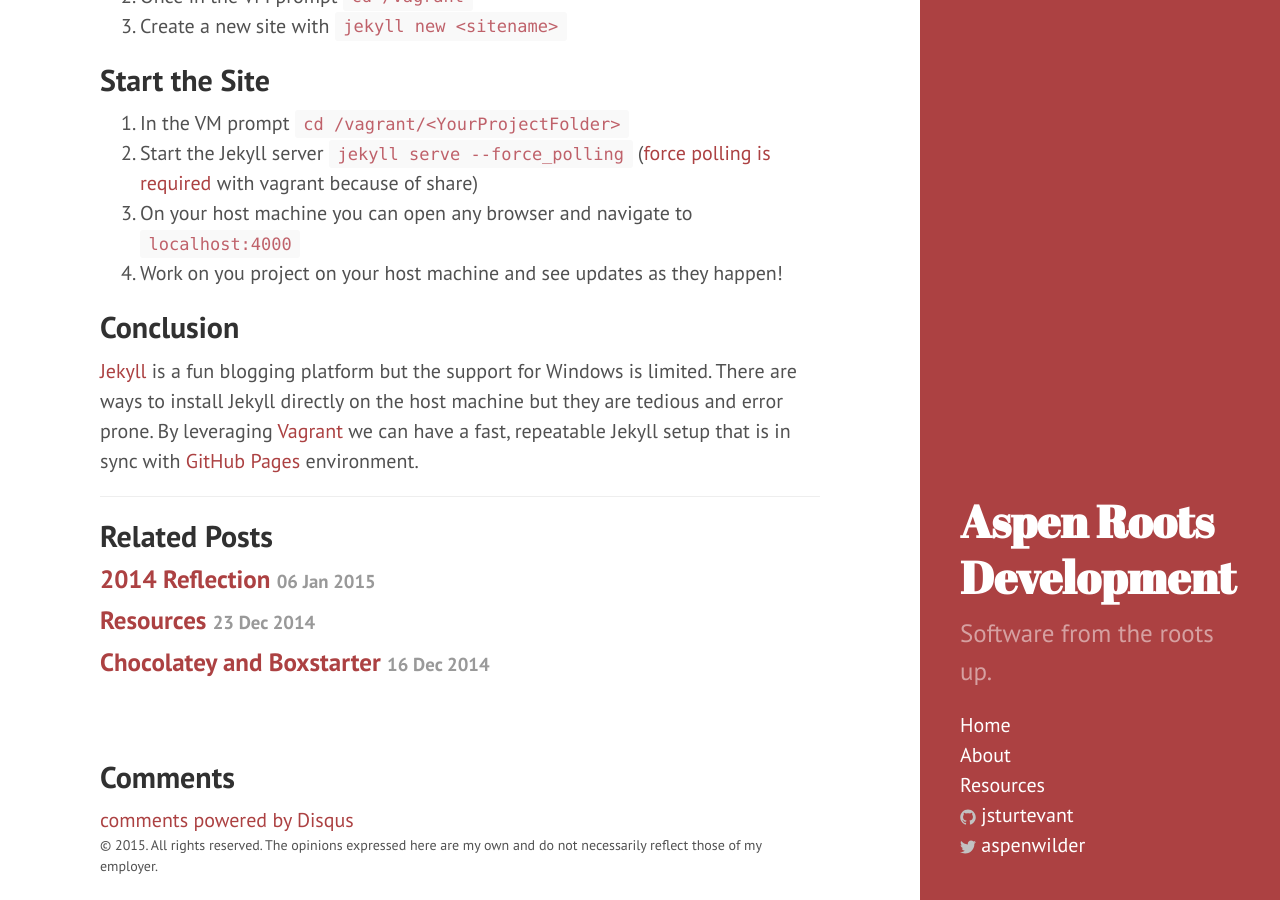
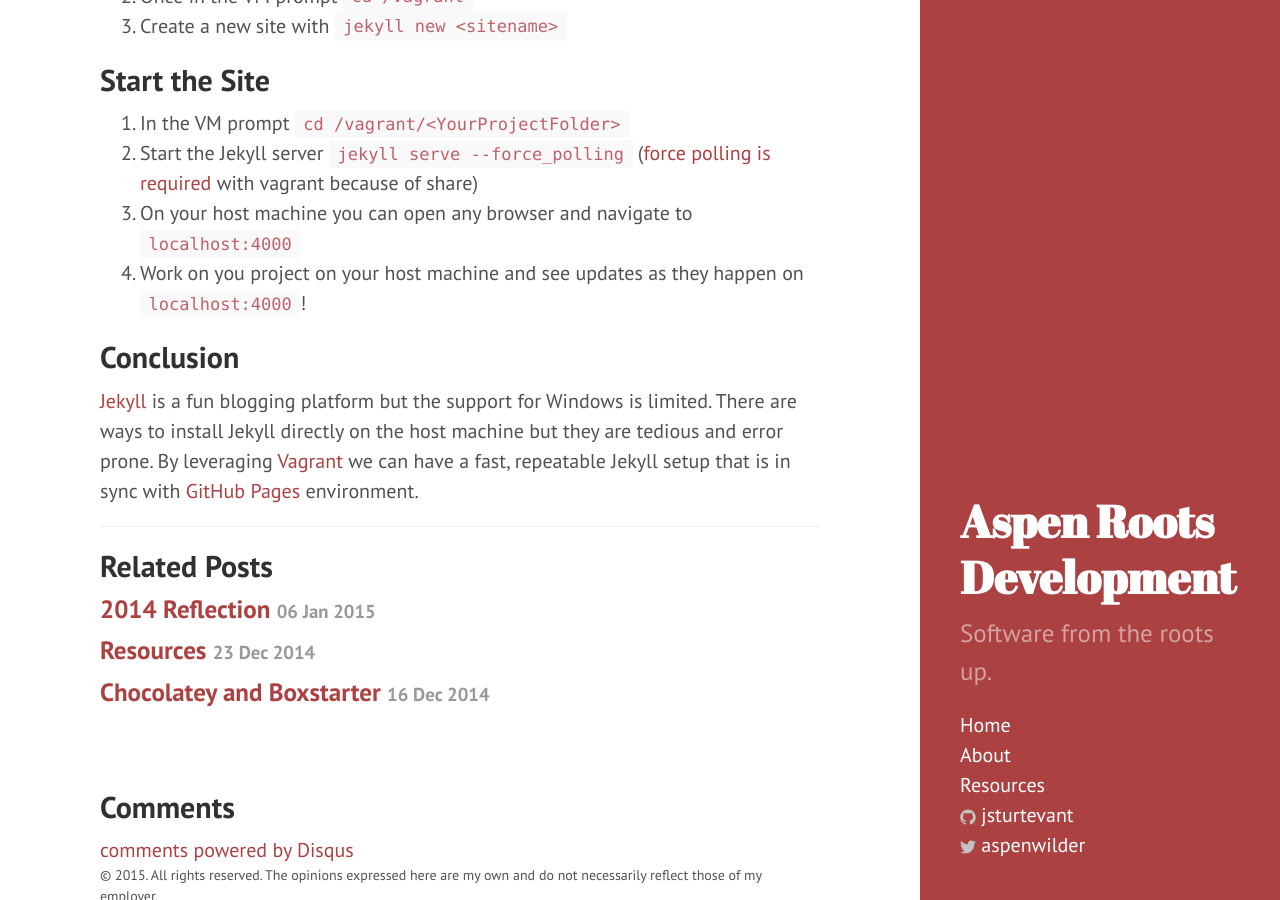
Before and after one commit to jsturtevant/jsturtevant.github.io, a Jekyll site: the page built from _posts/2015-01-11-running-jekyll-in-windows.markdown, in a window 1280 px wide and 900 px high, scrolled down 1142 px. Built offline with Jekyll 4.4.1, drawn with Linux system fonts in a browser that asks for light colours; Markdown is read by kramdown in place of the engine named in the settings; comment, search, counter and statistics services are not loaded.

Commit message:
minor update

````diff
--- a/_posts/2015-01-11-running-jekyll-in-windows.markdown
+++ b/_posts/2015-01-11-running-jekyll-in-windows.markdown
@@ -32,7 +32,7 @@ Combining the two ideas I created a [Vagrant Configuration for Jekyll](https://g
 1. In the VM prompt ```cd /vagrant/<YourProjectFolder>```
 2. Start the Jekyll server ```jekyll serve --force_polling``` ([force polling is required](http://stackoverflow.com/a/23084706/697126) with vagrant because of share)
 3. On your host machine you can open any browser and navigate to ```localhost:4000```
-4. Work on you project on your host machine and see updates as they happen!
+4. Work on you project on your host machine and see updates as they happen on ```localhost:4000```!
 
 ## Conclusion
 [Jekyll](http://jekyllrb.com/) is a fun blogging platform but the support for Windows is limited.  There are ways to install Jekyll directly on the host machine but they are tedious and error prone.  By leveraging [Vagrant](https://www.vagrantup.com/) we can have a fast, repeatable Jekyll  setup that is in sync with [GitHub Pages](https://pages.github.com/) environment.
````
